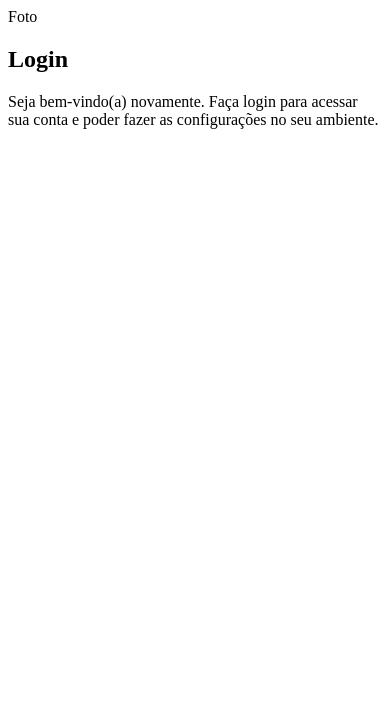
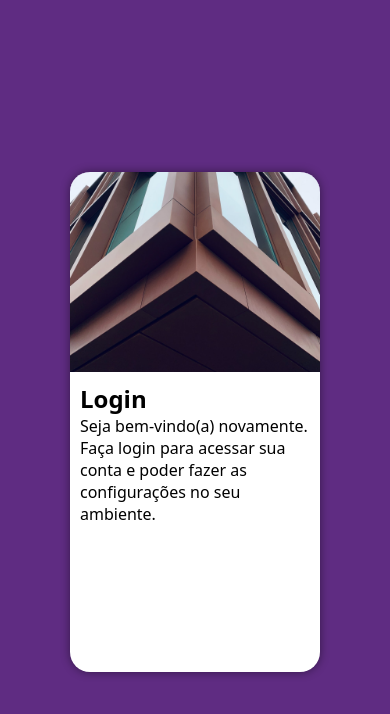
Before and after one commit to arthurprata/projeto-login, a plain HTML site: page index.html in a window 390 px wide. Drawn offline with Linux system fonts and the light colour scheme.

Commit message:
feito css mobile first

```diff
--- a/estilos/style.css
+++ b/estilos/style.css
@@ -5,3 +5,49 @@
     Verde: #48a09d
     Lilás: #5f2c82
 */
+
+* {
+    font-family: system-ui, -apple-system, BlinkMacSystemFont, 'Segoe UI', Roboto, Oxygen, Ubuntu, Cantarell, 'Open Sans', 'Helvetica Neue', sans-serif;
+    padding: 0px;
+    margin: 0px;
+    box-sizing: border-box;
+}
+
+body, html {
+    background-color: #5f2c82;
+    height: 100vh;
+    width: 100vw;
+}
+
+main {
+    position: relative;
+    height: 100vh;
+    width: 100vw;
+}
+
+section#login {
+    position: absolute;
+    top: 50%;
+    left: 50%;
+    transform: translate(-50%, -50%);
+    overflow: hidden;
+
+    background-color: white;
+    width: 250px;
+    height: 500px;
+    border-radius: 20px;
+    box-shadow: 0px 0px 10px rgba(0, 0, 0, 0.450);
+}
+
+section#login > div#imagem {
+    display: block;
+    background: #5f2c82 url('../imagens/metal.jpg') no-repeat;
+    background-size: cover;
+    background-position: center bottom;
+    height: 200px;
+}
+
+section#login > div#formulario {
+    display: block;
+    padding: 10px;
+}
--- a/index.html
+++ b/index.html
@@ -11,7 +11,7 @@
     <main>
         <section id="login">
             <div id="imagem">
-                Foto
+                <!-- Aqui vai a imagem nas CSS -->
             </div>
             <div id="formulario">
                 <h1>Login</h1>
```
Also changed, not shown: imagens/metal.jpg (renamed from imagens/pexels-david-underland-3523621.jpg).
